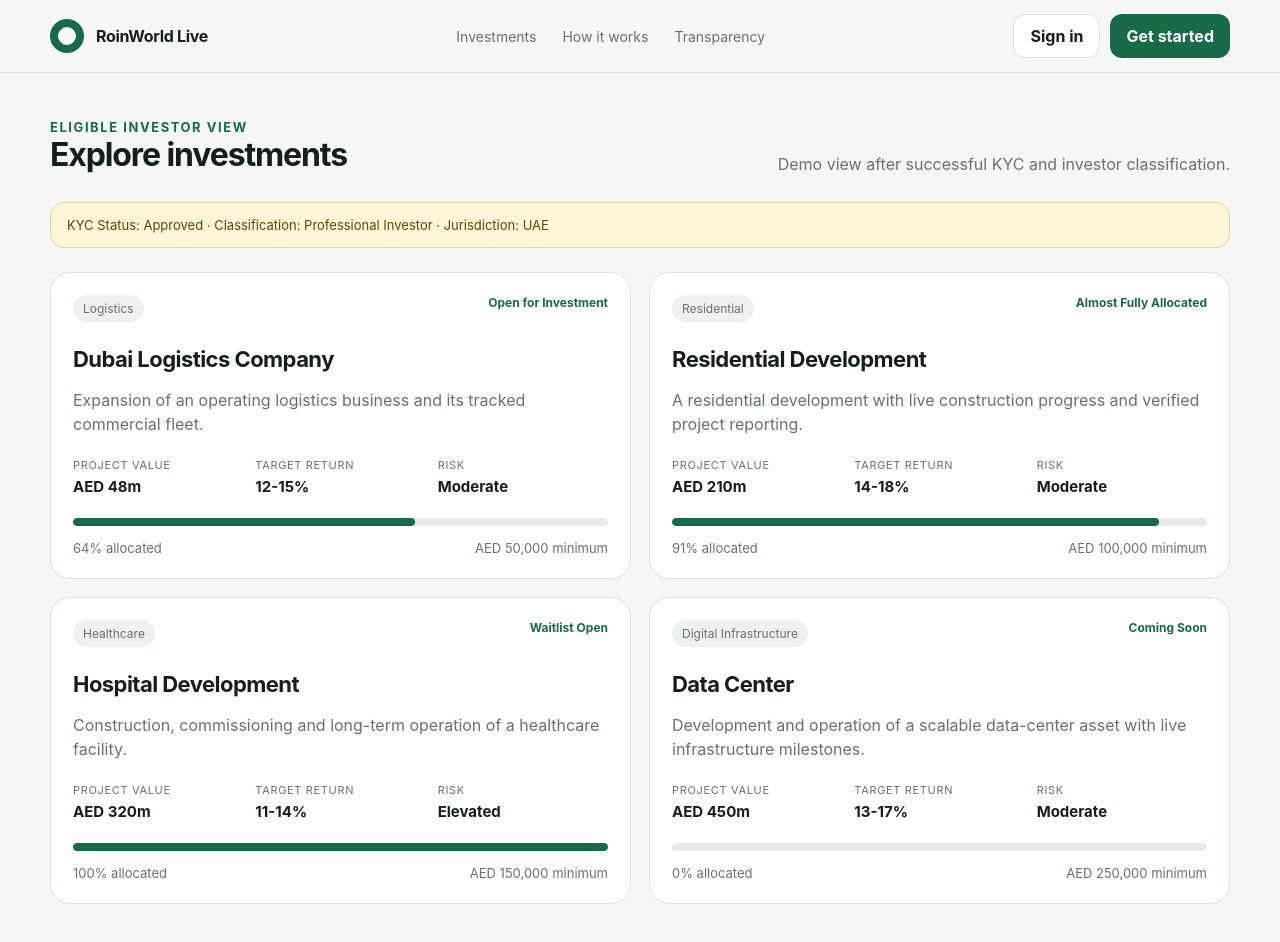
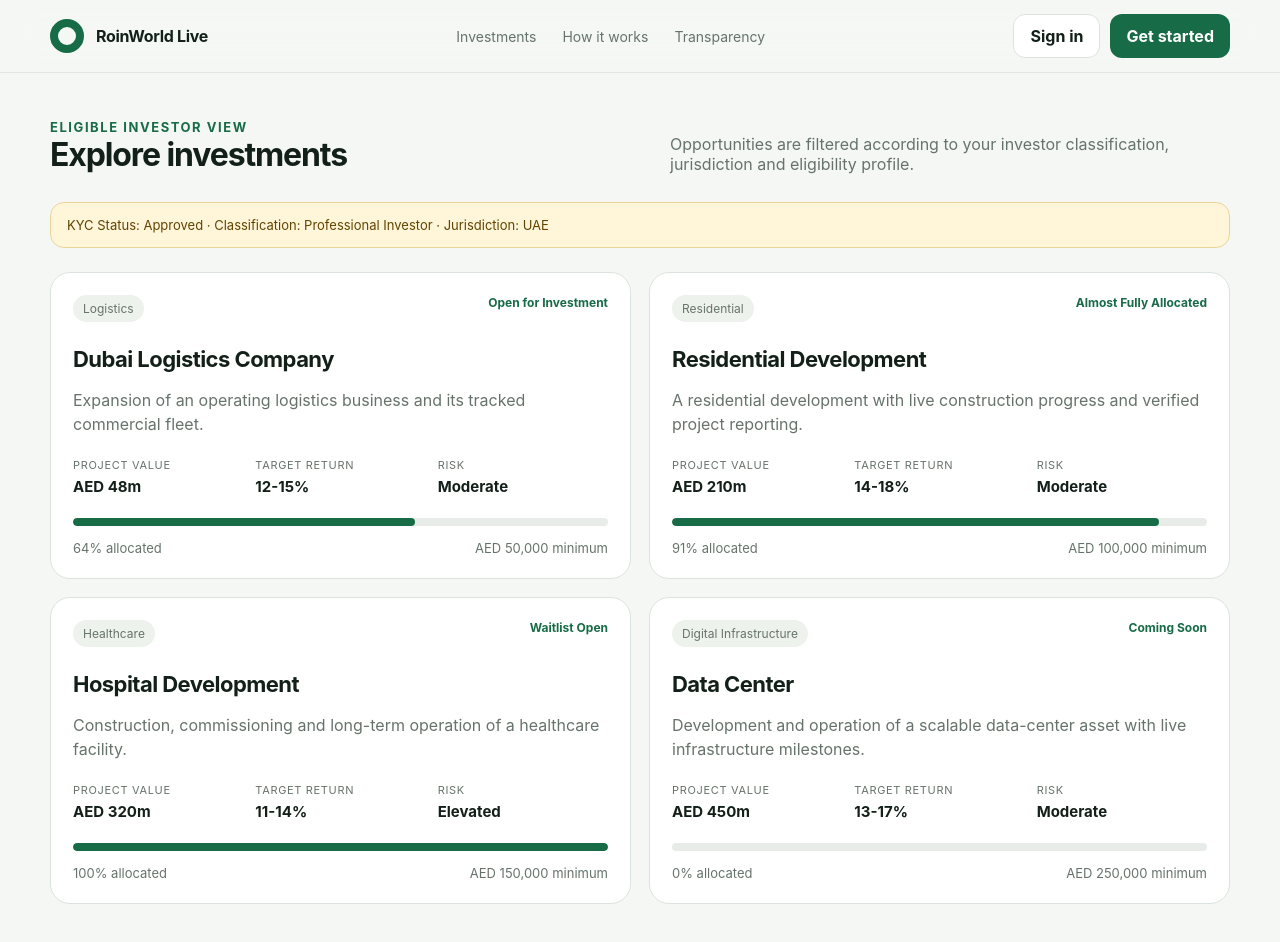
Before and after one commit to nikmad-ops/RoinWorldLive, a Next.js app in the folder prototype/: page /marketplace in a window 1280 px wide. Shown: the top 942 px of the page. Built offline with nearby package versions, Linux system fonts and the light colour scheme; no server answers.

Commit message:
ux: remove prototype and simulation language from product UI

```diff
--- a/prototype/app/marketplace/page.tsx
+++ b/prototype/app/marketplace/page.tsx
@@ -6,7 +6,7 @@ export default function MarketplacePage() {
     <main className="section shell">
       <div className="section-title">
         <div><div className="eyebrow">Eligible investor view</div><h2>Explore investments</h2></div>
-        <p>Demo view after successful KYC and investor classification.</p>
+        <p>Opportunities are filtered according to your investor classification, jurisdiction and eligibility profile.</p>
       </div>
       <div className="notice" style={{ marginBottom: 24 }}>
         KYC Status: Approved · Classification: Professional Investor · Jurisdiction: UAE
```
